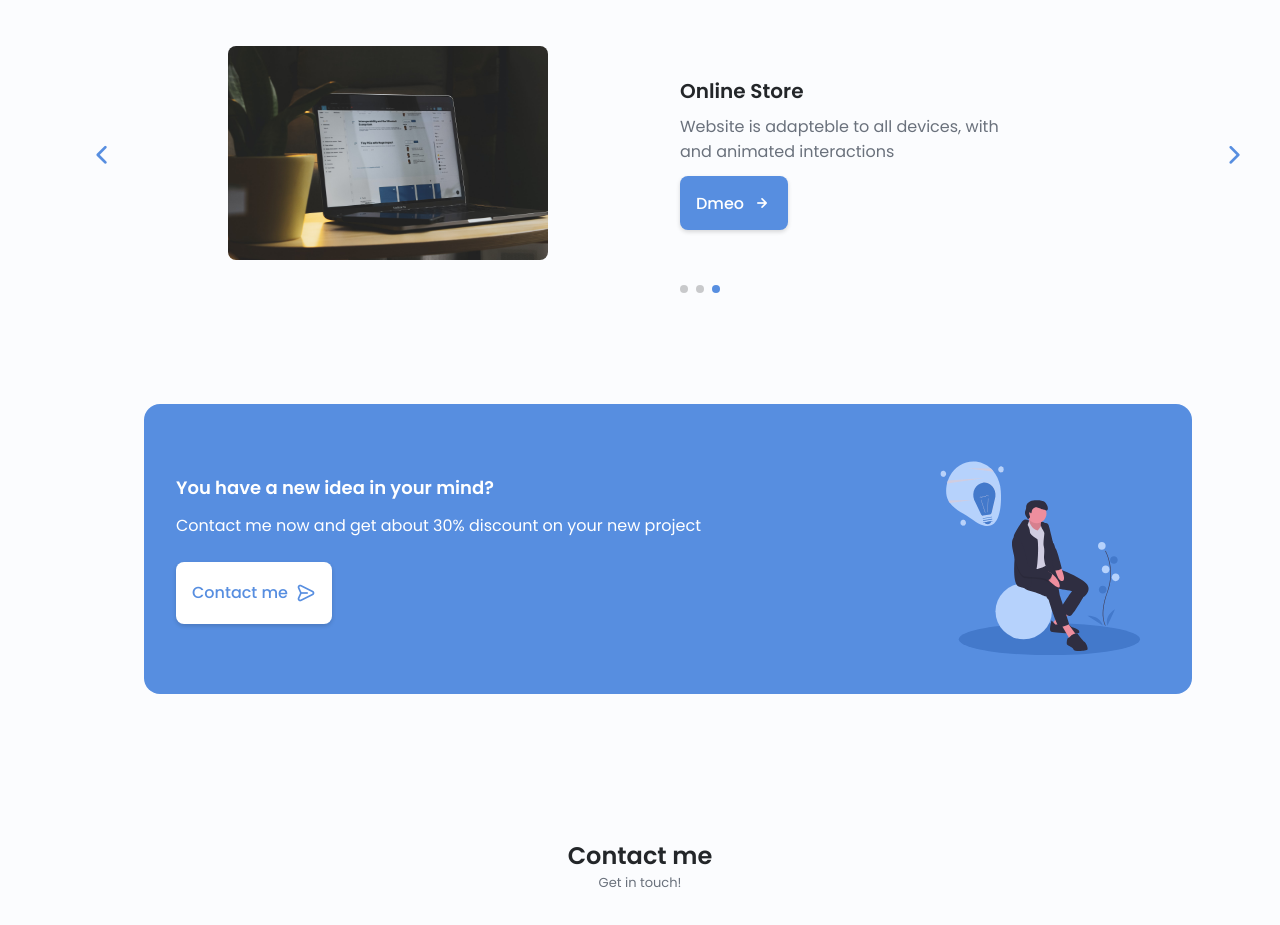
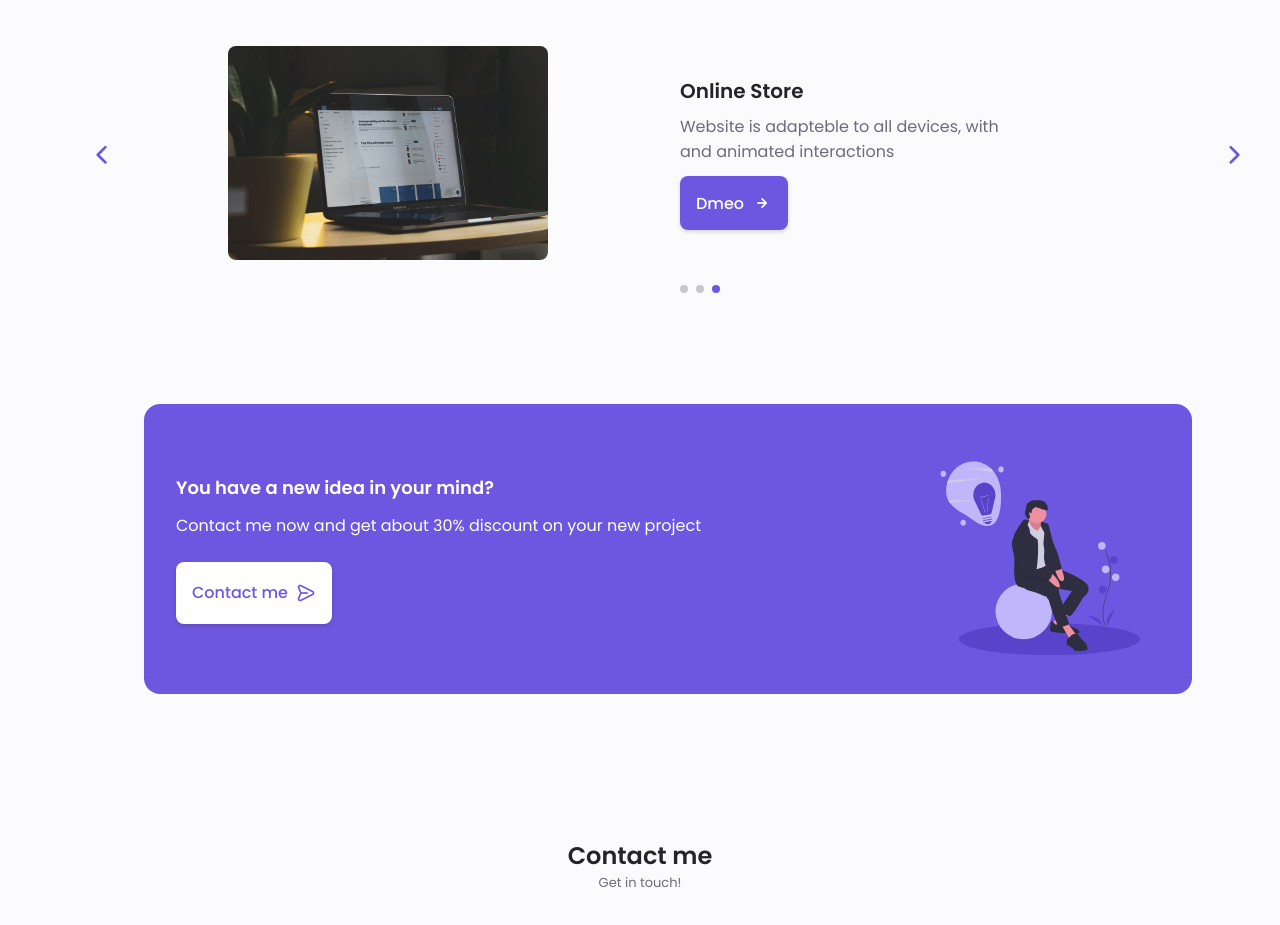
Before and after one commit to MohammadSlo/wee, a plain HTML site: page index.html in a window 1280 px wide. Shown: the part 2320-3245 px from the top of the page. Drawn offline with nearby package versions, Linux system fonts and the light colour scheme.

Commit message:
Update style.css

```diff
--- a/css/style.css
+++ b/css/style.css
@@ -6,7 +6,7 @@
                      :root {
                         --header-height: 3rem;
                         /* ============= colors============== */
-                        --hue-color: 216;
+                        --hue-color: 250;
                         /* =======HSL color mode======= */
                         --first-color: hsl(var(--hue-color), 69%, 61%);
                         --first-color-second: hsl(var(--hue-color), 69%, 61%);
```
